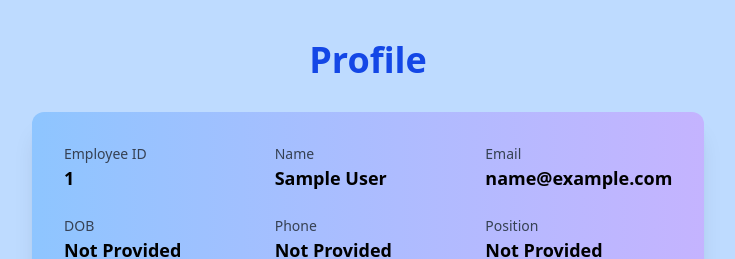
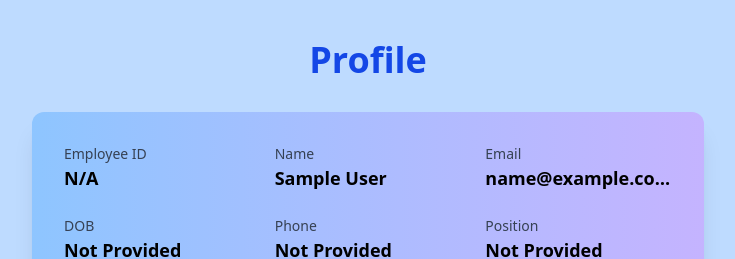
Before and after one commit to srz-anandhu/emp-client, a React (Vite) app in the folder client/: page /profile in a window 1280 px wide. Shown: the top 259 px of the page, without its empty margins (272-1007 px from the left). Built offline with nearby package versions, Linux system fonts and the light colour scheme; sample sign-in values are in the browser's storage.

Commit message:
employee id added in the employee profile and removed unwanted codes

```diff
--- a/client/src/components/Profile.jsx
+++ b/client/src/components/Profile.jsx
@@ -1,4 +1,3 @@
-import axios from "axios";
 import { useEffect, useState } from "react";
 import { useNavigate } from "react-router-dom";
 
@@ -6,21 +5,6 @@ export default function Profile() {
     const [user, setUser] = useState(null);
     const [loading, setLoading] = useState(true);
     const [error, setError] = useState(null);
-
-    const [isEditing, setIsEditing] = useState(false);
-    const [formData, setFormData] = useState({});
-
-    const [updateLoading, setUpdateLoading] = useState(false);
-    const [updateError, setUpdateError] = useState(null);
-
-    const [password, setPassword] = useState({
-        current_password: '',
-        new_password: '',
-        confirm_password: ''
-    });
-
-    // const [passwordUpdateError, setPasswordUpdateError] = useState(null);
-    // const [passwordUpdateLoading, setPasswordUpdateLoading] = useState(false);
 
     const navigate = useNavigate();
 
@@ -49,7 +33,7 @@ export default function Profile() {
             console.log(parsedUser, 'user');
 
             setUser(parsedUser);
-            setFormData(parsedUser);
+
             setLoading(false);
 
         } catch (err) {
@@ -281,7 +265,7 @@ export default function Profile() {
                         <div className="grid sm:grid-cols-3 gap-6">
                             <div>
                                 <p className="text-gray-700 text-sm">Employee ID</p>
-                                <h2 className="font-semibold text-lg">{user?.id || 'N/A'}</h2>
+                                <h2 className="font-semibold text-lg">{user?.employee_id || 'N/A'}</h2>
                             </div>
                             <div>
                                 <p className="text-gray-700 text-sm">Name</p>
@@ -289,7 +273,7 @@ export default function Profile() {
                             </div>
                             <div>
                                 <p className="text-gray-700 text-sm">Email</p>
-                                <h2 className="font-semibold text-lg">{user?.email || 'Not Provided'}</h2>
+                                <h2 className="overflow-hidden truncate font-semibold text-lg">{user?.email || 'Not Provided'}</h2>
                             </div>
                             <div>
                                 <p className="text-gray-700 text-sm">DOB</p>
```
